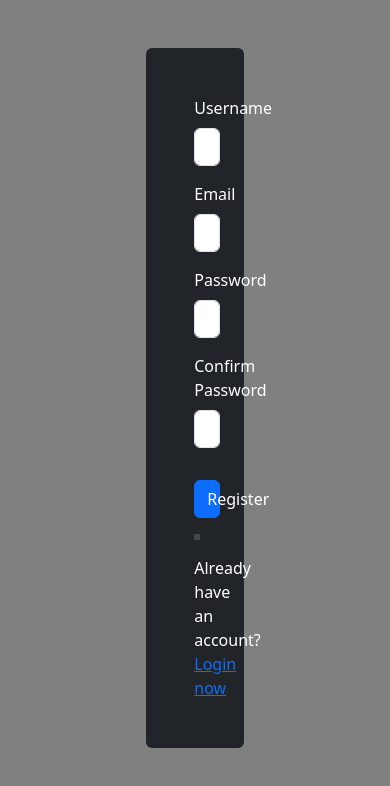
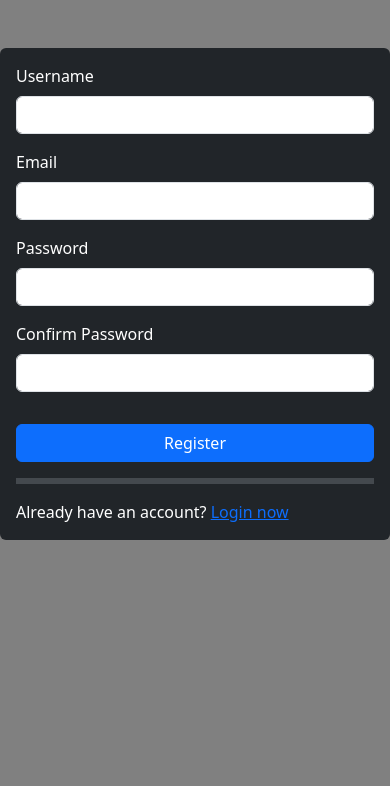
Before and after one commit to YoungDev7/chatapp-react-frontend, a React (Vite) app: page /register in a window 390 px wide. Shown: the top 786 px of the page. Built offline with nearby package versions, Linux system fonts and the light colour scheme; no server answers.

Commit message:
responsivity

```diff
--- a/src/components/auth/Login.jsx
+++ b/src/components/auth/Login.jsx
@@ -34,7 +34,7 @@ export default function Login() {
   };
 
   return (
-    <Container className="mt-5 w-25 bg-dark p-5 rounded">
+    <Container className="mt-5 w-100 w-sm-75 w-md-50 w-lg-25 bg-dark p-3 p-md-5 rounded mx-auto" style={{maxWidth: '400px'}}>
       <Form onSubmit={handleSubmit}>
         <Form.Group className="mb-3">
           <Form.Label className='text-white'>email</Form.Label>
--- a/src/components/auth/Register.jsx
+++ b/src/components/auth/Register.jsx
@@ -77,7 +77,7 @@ export default function Register() {
 
     if(isSubmitted){
         return (
-            <Container className='mt-5 bg-dark p-5 rounded text-white' style={{ width: '30vw' }}>
+            <Container className='mt-5 w-100 w-sm-75 w-md-50 w-lg-25 bg-dark p-3 p-md-5 rounded text-white mx-auto' style={{ maxWidth: '400px' }}>
                 {isRegistrationSuccess === null && (
                     <>
                         <h1 className='text-nowrap'>Registration submitted</h1>
@@ -105,7 +105,7 @@ export default function Register() {
         );
     }else {
         return (
-        <Container className="mt-5 w-25 bg-dark p-5 rounded">
+        <Container className="mt-5 w-100 w-sm-75 w-md-50 w-lg-25 bg-dark p-3 p-md-5 rounded mx-auto" style={{maxWidth: '400px'}}>
         <Form noValidate onSubmit={handleSubmit}>
             <Form.Group className="mb-3">
                 <Form.Label className='text-white'>Username</Form.Label>
```
